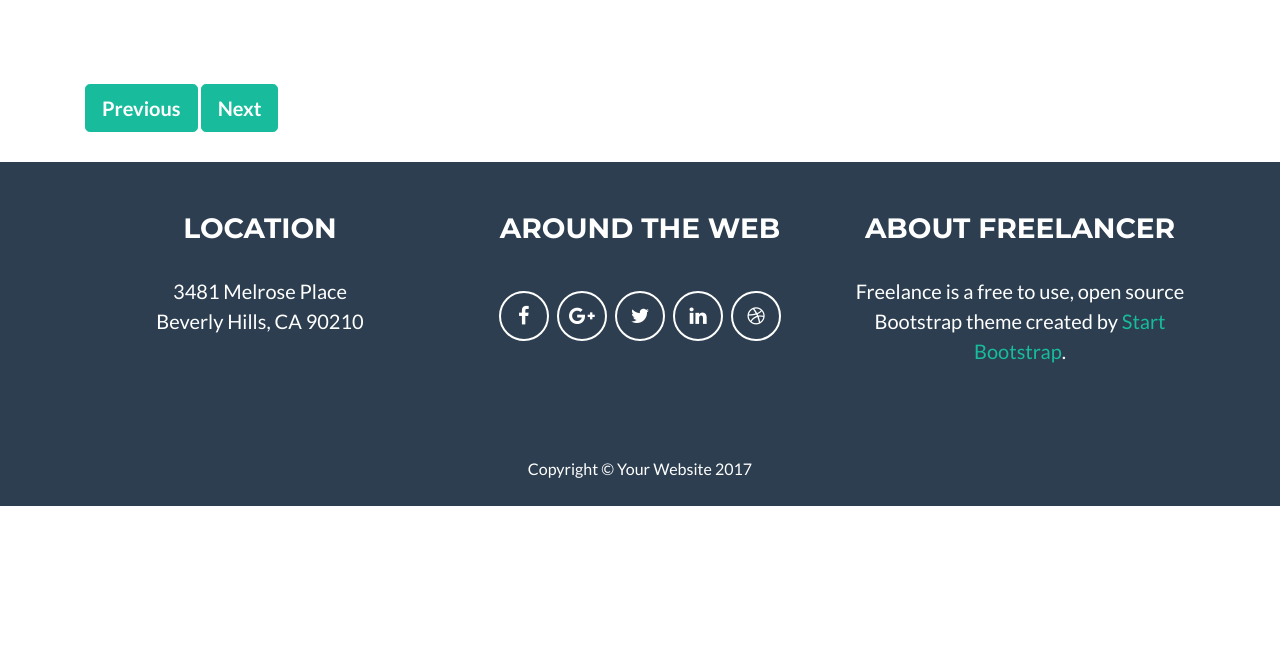
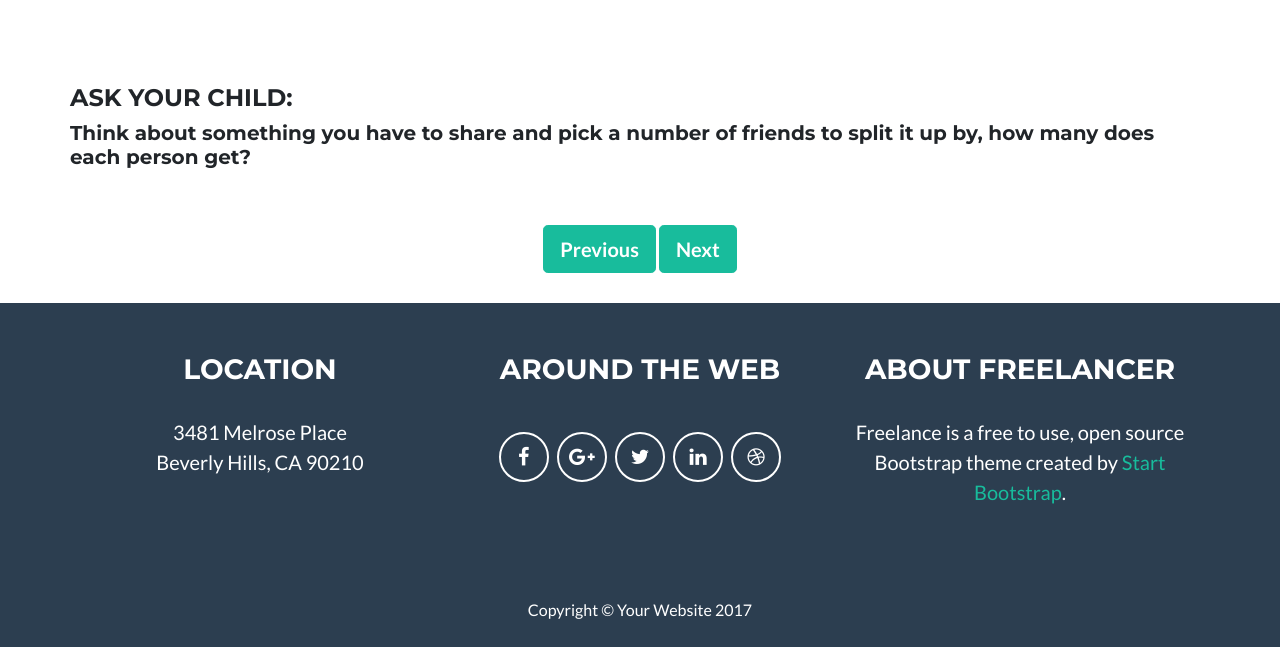
Before and after one commit to mrw436/HackDuke17-Website, a website: page freelancer/topics/introDiv.html in a window 1280 px wide. Shown: the part 1621-2268 px from the top of the page. Before the commit the page ends 2127 px from the top, so only its background shows below. Drawn offline with Linux system fonts and the light colour scheme; files whose address does not match are found by name.

Commit message:
adding guiding questions

```diff
--- a/freelancer/topics/introDiv.html
+++ b/freelancer/topics/introDiv.html
@@ -99,11 +99,25 @@
     </section>
 
     <div class="container">
+            <div class ="row">
+              <h4>Ask your child:</h4>
+            </div>
+            <div class ="row">
+              <h5 style="font-family: 'Montserrat'; text-transform: none;">Think about something you have to share and pick a number of friends to split it up by, how many does each person get?</h5>
+            </div>
+
+            <br><br>
+          </div>
+
+<center>
+    <div class="container">
       <div class="buttonContainer">
           <button onclick="location.href='introMulti.html'" type="submit" class="btn btn-success btn-lg" id="sendMessageButton">Previous</button>
           <button onclick="location.href='unknownFactor.html'" type="submit" class="btn btn-success btn-lg" id="sendMessageButton">Next</button>
       </div>
     </div>
+
+</center>
 
     <!-- Footer -->
     <footer class="text-center">
```
Also changed, not shown: freelancer/topics/introMulti.html (+19 -0 lines).
